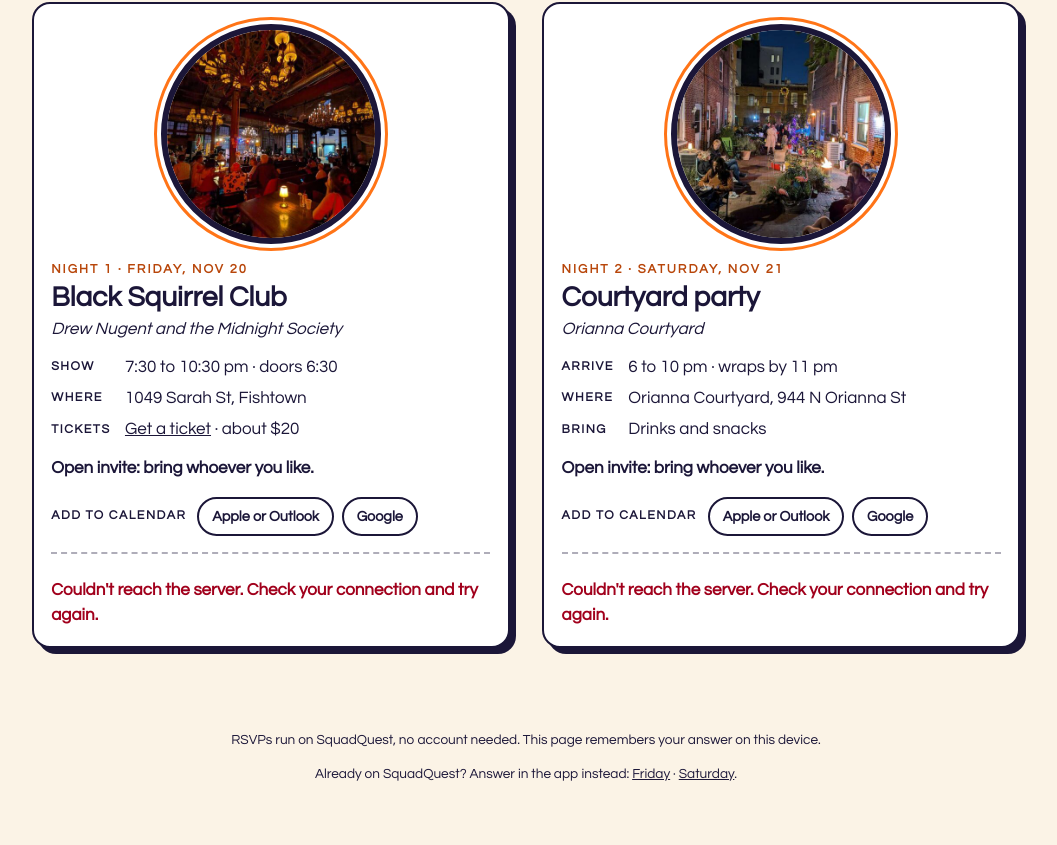
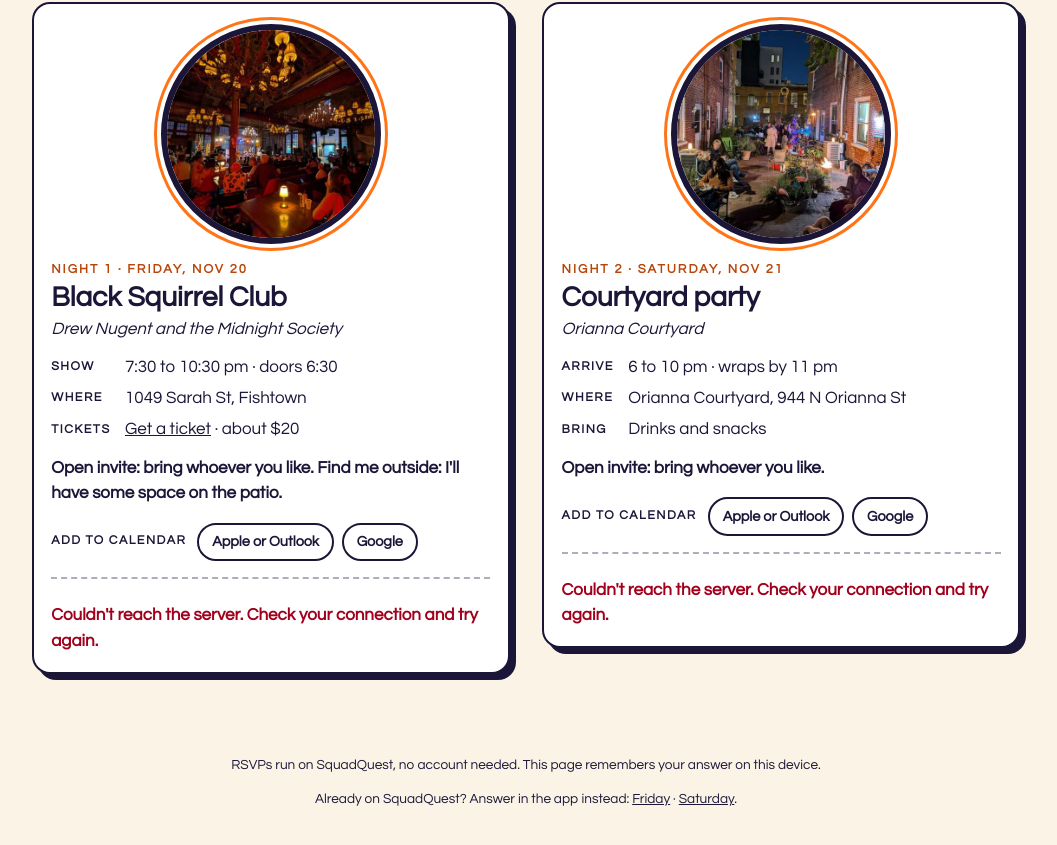
Before and after one commit to themightychris/chris-turns-40, a plain HTML site: page index.html in a window 1280 px wide. Shown: the part 822-1667 px from the top of the page, without its empty margins (114-1171 px from the left). Drawn offline with Linux system fonts and the light colour scheme; no server answers.

Commit message:
feat: note the patio space on Friday
Co-Authored-By: Claude Fable 5.2 <noreply@anthropic.com>
Claude-Session: https://claude.ai/code/session_013bS1t2BaVqa5LWuALz36DG

```diff
--- a/index.html
+++ b/index.html
@@ -126,7 +126,7 @@
             <dt>Where</dt><dd>1049 Sarah St, Fishtown</dd>
             <dt>Tickets</dt><dd><a href="https://events.ticketleap.com/tickets/blacksquirrelclub/drew-nugent-the-midnight-society-1695115027" rel="noopener">Get a ticket</a> · about $20</dd>
           </dl>
-          <p class="note">Open invite: bring whoever you like.</p>
+          <p class="note">Open invite: bring whoever you like. Find me outside: I'll have some space on the patio.</p>
           <p class="cal"><span class="cal-label">Add to calendar</span> <a class="cal-btn" href="friday.ics">Apple or Outlook</a> <a class="cal-btn" href="https://calendar.google.com/calendar/render?action=TEMPLATE&amp;text=Chris%20turns%2040%3A%20Drew%20Nugent%20and%20the%20Midnight%20Society&amp;dates=20261121T003000Z/20261121T033000Z&amp;location=Black%20Squirrel%20Club%2C%201049%20Sarah%20St%2C%20Philadelphia%2C%20PA&amp;details=Doors%206%3A30%20pm%2C%20music%207%3A30%20to%2010%3A30%20pm.%20Tickets%20about%20%2420.%20Details%20and%20RSVP%3A%20https%3A//40.chrisrules.com" target="_blank" rel="noopener">Google</a></p>
           <div class="rsvp" data-rsvp><p>RSVP opens here soon. Until then, text Chris.</p></div>
         </section>
```
Also changed, not shown: preview.html (+1 -1 lines).
